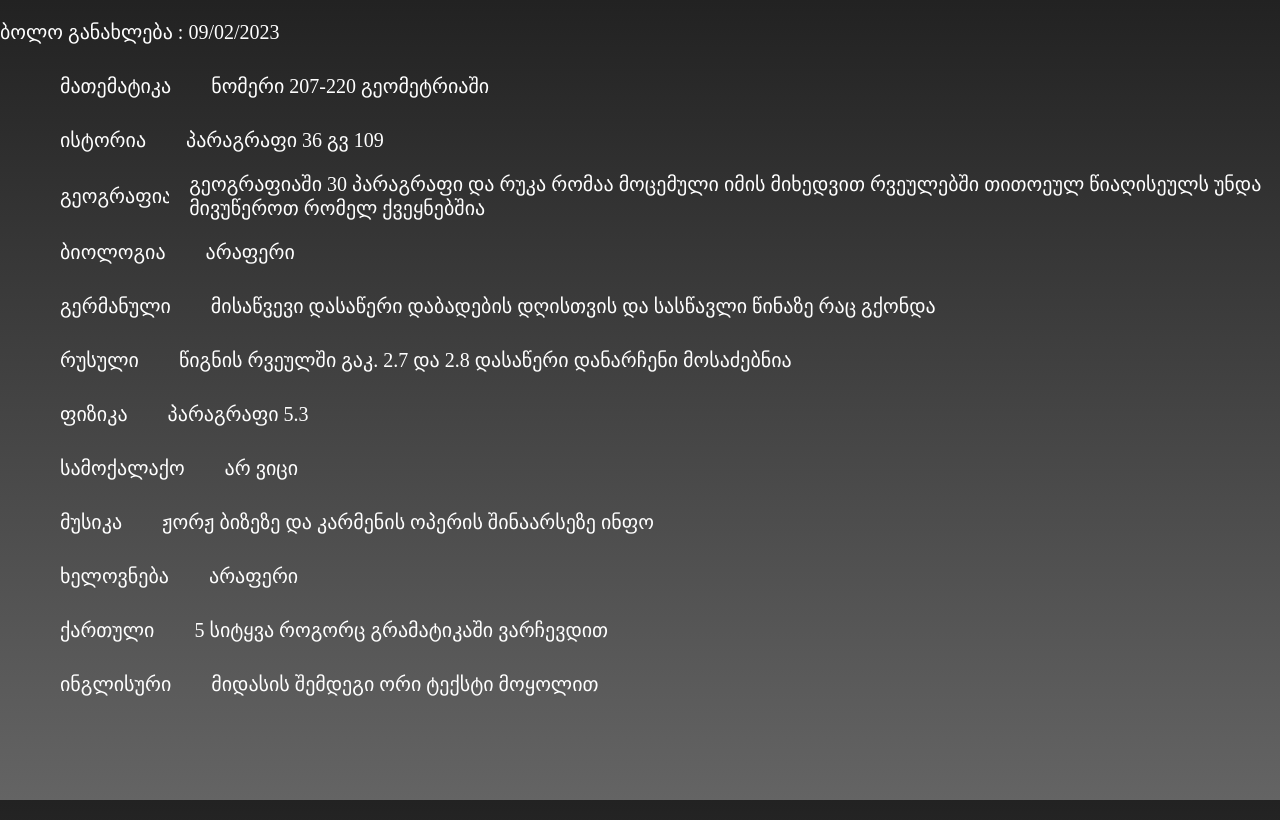
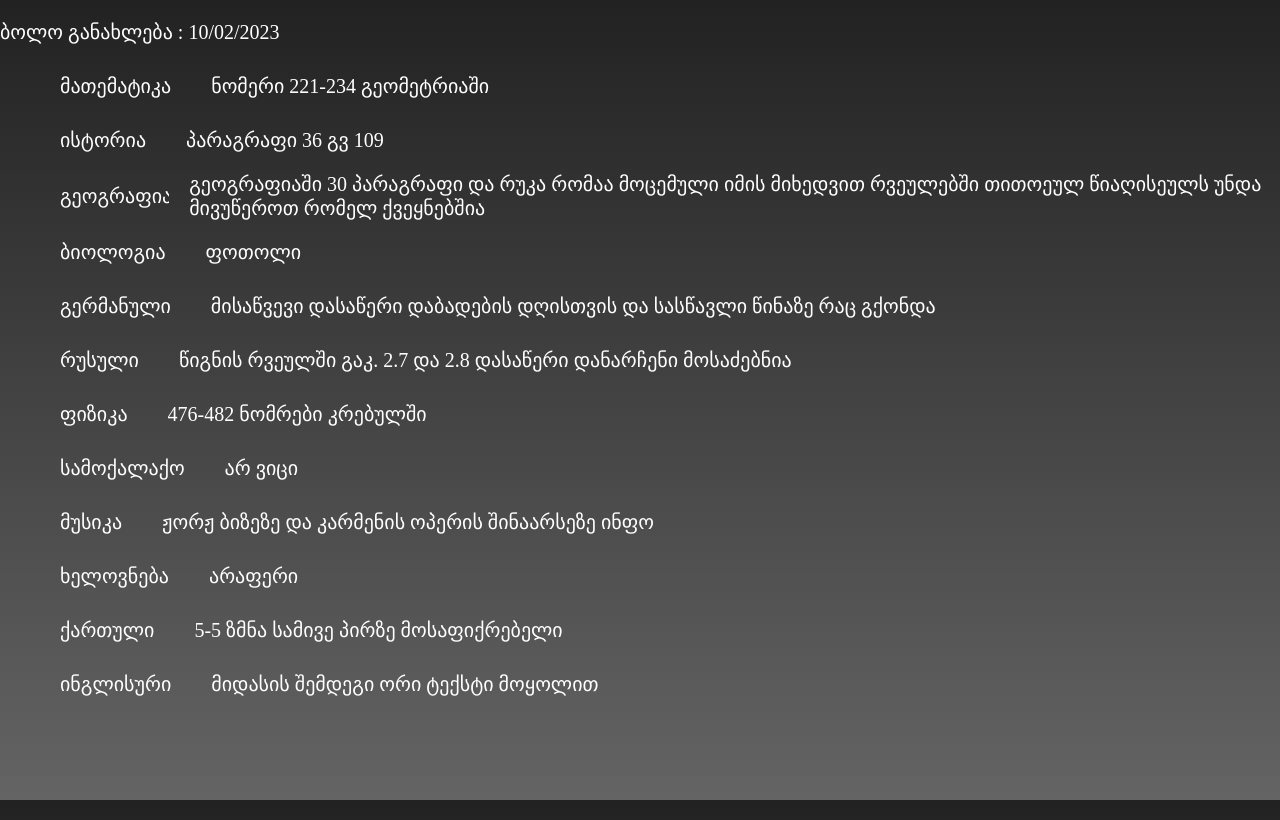
Before and after one commit to lambarini/lambarini.github.io, a plain HTML site: page index.html in a window 1280 px wide. Drawn offline with Linux system fonts and the light colour scheme.

Commit message:
Update index.html

```diff
--- a/index.html
+++ b/index.html
@@ -52,12 +52,12 @@
   </style>
 </head>
 <body>
-    <p>ბოლო განახლება : 09/02/2023</p>
+    <p>ბოლო განახლება : 10/02/2023</p>
   <div>
     <ul style="list-style-type: none;">
       <li style="display: flex; align-items: center; margin-bottom: 10px;">
         <button style="font-size: 20px; padding: 10px 20px;">მათემატიკა</button>
-        <span style="margin-left: 20px; font-size: 20px;">ნომერი 207-220 გეომეტრიაში</span>
+        <span style="margin-left: 20px; font-size: 20px;">ნომერი 221-234 გეომეტრიაში</span>
       </li>
       <li style="display: flex; align-items: center; margin-bottom: 10px;">
         <button style="font-size: 20px; padding: 10px 20px;">ისტორია</button>
@@ -69,7 +69,7 @@
       </li>
       <li style="display: flex; align-items: center; margin-bottom: 10px;">
         <button style="font-size: 20px; padding: 10px 20px;">ბიოლოგია</button>
-        <span style="margin-left: 20px; font-size: 20px;">არაფერი</span>
+        <span style="margin-left: 20px; font-size: 20px;">ფოთოლი</span>
       </li>
       <li style="display: flex; align-items: center; margin-bottom: 10px;">
         <button style="font-size: 20px; padding: 10px 20px;">გერმანული</button>
@@ -81,7 +81,7 @@
       </li>
       <li style="display: flex; align-items: center; margin-bottom: 10px;">
         <button style="font-size: 20px; padding: 10px 20px;">ფიზიკა</button>
-        <span style="margin-left: 20px; font-size: 20px;">პარაგრაფი 5.3</span>
+        <span style="margin-left: 20px; font-size: 20px;">476-482 ნომრები კრებულში</span>
       </li>
       <li style="display: flex; align-items: center; margin-bottom: 10px;">
         <button style="font-size: 20px; padding: 10px 20px;">სამოქალაქო</button>
@@ -97,7 +97,7 @@
       </li>
       <li style="display: flex; align-items: center; margin-bottom: 10px;">
         <button style="font-size: 20px; padding: 10px 20px;">ქართული</button>
-        <span style="margin-left: 20px; font-size: 20px;">5 სიტყვა როგორც გრამატიკაში ვარჩევდით</span>
+        <span style="margin-left: 20px; font-size: 20px;">5-5 ზმნა სამივე პირზე მოსაფიქრებელი</span>
       </li>
       <li style="display: flex; align-items: center; margin-bottom: 10px;">
         <button style="font-size: 20px; padding: 10px 20px;">ინგლისური</button>
```
